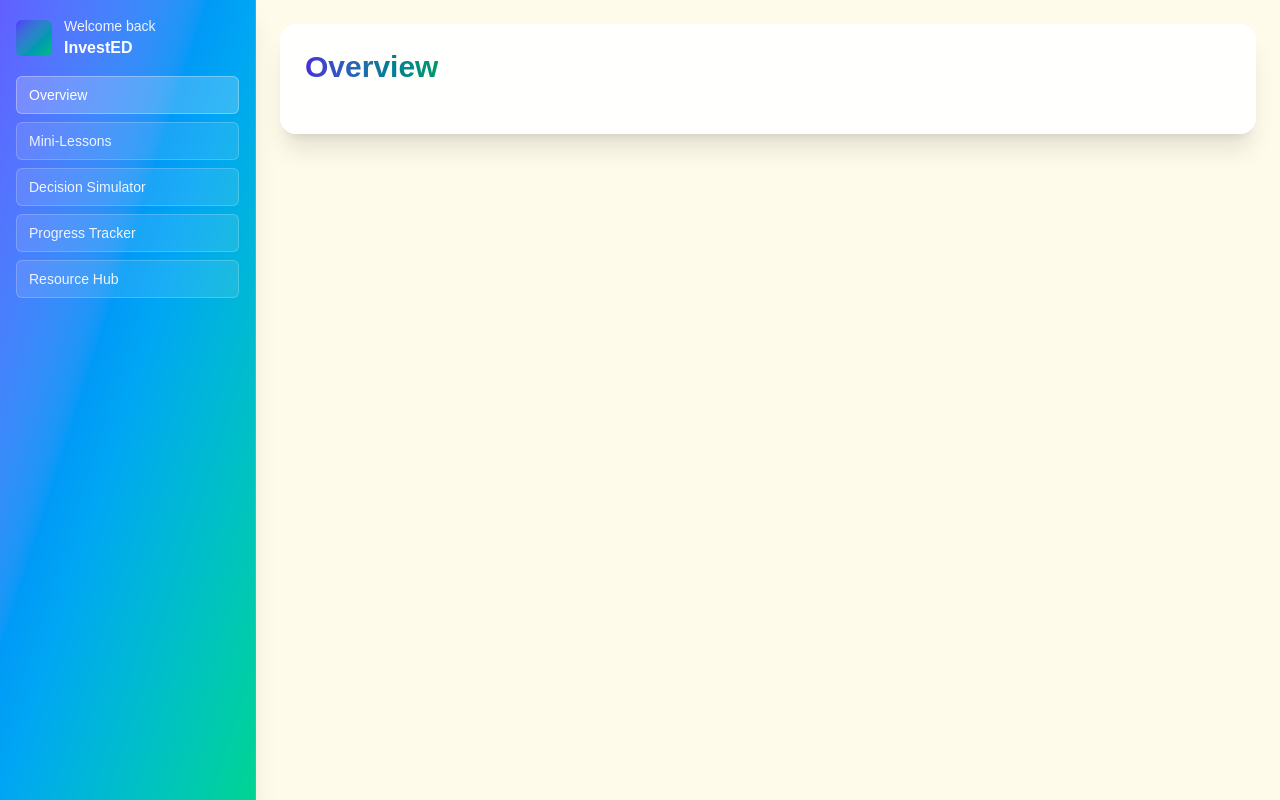
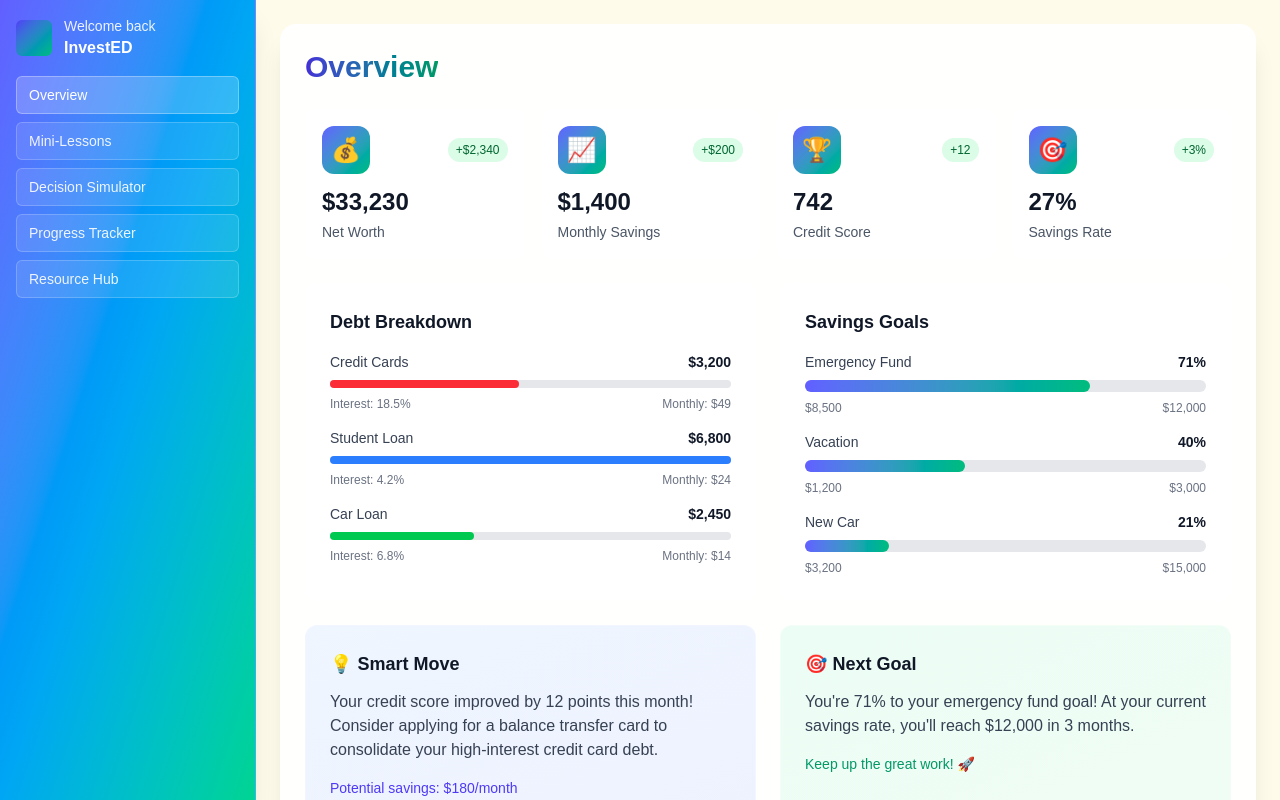
Before and after one commit to ccywinsk-cmu-F24/teamJAC-cmu-hackathon-F25, a Next.js app: page /dashboard in a window 1280 px wide. Built offline with nearby package versions, Linux system fonts and the light colour scheme.

Commit message:
Overview Page

```diff
--- a/src/app/dashboard/page.tsx
+++ b/src/app/dashboard/page.tsx
@@ -66,7 +66,8 @@ export default function DashboardPage() {
 
                         <section className="grid gap-4 sm:gap-6">
                             {activeTab === "Overview" && (
-                                <div className="grid grid-cols-1 md:grid-cols-3 gap-4">
+                                <div className="space-y-6">
+                                    <OverviewDashboard />
                                 </div>
                             )}
 
@@ -234,3 +235,169 @@ function LessonCard({
         </div>
     );
 }
+
+function OverviewDashboard() {
+    const financialData = {
+        totalAssets: 45680,
+        totalDebt: 12450,
+        netWorth: 33230,
+        monthlyIncome: 5200,
+        monthlyExpenses: 3800,
+        savingsRate: 27,
+        emergencyFund: 8500,
+        retirementSavings: 18750,
+        creditScore: 742
+    };
+
+    const debtBreakdown = [
+        { name: "Credit Cards", amount: 3200, interest: 18.5, color: "bg-red-500" },
+        { name: "Student Loan", amount: 6800, interest: 4.2, color: "bg-blue-500" },
+        { name: "Car Loan", amount: 2450, interest: 6.8, color: "bg-green-500" }
+    ];
+
+    const savingsProgress = [
+        { goal: "Emergency Fund", current: 8500, target: 12000, progress: 71 },
+        { goal: "Vacation", current: 1200, target: 3000, progress: 40 },
+        { goal: "New Car", current: 3200, target: 15000, progress: 21 }
+    ];
+
+    return (
+        <div className="space-y-6">
+            {/* Financial Summary Cards */}
+            <div className="grid grid-cols-1 md:grid-cols-2 lg:grid-cols-4 gap-4">
+                <FinancialCard
+                    title="Net Worth"
+                    value={`$${financialData.netWorth.toLocaleString()}`}
+                    change="+$2,340"
+                    changeType="positive"
+                    icon="💰"
+                />
+                <FinancialCard
+                    title="Monthly Savings"
+                    value={`$${(financialData.monthlyIncome - financialData.monthlyExpenses).toLocaleString()}`}
+                    change="+$200"
+                    changeType="positive"
+                    icon="📈"
+                />
+                <FinancialCard
+                    title="Credit Score"
+                    value={financialData.creditScore.toString()}
+                    change="+12"
+                    changeType="positive"
+                    icon="🏆"
+                />
+                <FinancialCard
+                    title="Savings Rate"
+                    value={`${financialData.savingsRate}%`}
+                    change="+3%"
+                    changeType="positive"
+                    icon="🎯"
+                />
+            </div>
+
+            {/* Charts and Progress */}
+            <div className="grid grid-cols-1 lg:grid-cols-2 gap-6">
+                {/* Debt Breakdown */}
+                <div className="rounded-xl border border-white/20 bg-white/70 dark:bg-white/10 p-6">
+                    <h3 className="text-lg font-semibold text-gray-900 dark:text-white mb-4">Debt Breakdown</h3>
+                    <div className="space-y-4">
+                        {debtBreakdown.map((debt, index) => (
+                            <div key={index} className="space-y-2">
+                                <div className="flex justify-between items-center">
+                                    <span className="text-sm font-medium text-gray-700 dark:text-gray-300">{debt.name}</span>
+                                    <span className="text-sm font-semibold text-gray-900 dark:text-white">${debt.amount.toLocaleString()}</span>
+                                </div>
+                                <div className="w-full bg-gray-200 dark:bg-gray-700 rounded-full h-2">
+                                    <div
+                                        className={`h-2 rounded-full ${debt.color}`}
+                                        style={{ width: `${(debt.amount / 6800) * 100}%` }}
+                                    ></div>
+                                </div>
+                                <div className="flex justify-between text-xs text-gray-500 dark:text-gray-400">
+                                    <span>Interest: {debt.interest}%</span>
+                                    <span>Monthly: ${Math.round(debt.amount * debt.interest / 100 / 12)}</span>
+                                </div>
+                            </div>
+                        ))}
+                    </div>
+                </div>
+
+                {/* Savings Goals */}
+                <div className="rounded-xl border border-white/20 bg-white/70 dark:bg-white/10 p-6">
+                    <h3 className="text-lg font-semibold text-gray-900 dark:text-white mb-4">Savings Goals</h3>
+                    <div className="space-y-4">
+                        {savingsProgress.map((goal, index) => (
+                            <div key={index} className="space-y-2">
+                                <div className="flex justify-between items-center">
+                                    <span className="text-sm font-medium text-gray-700 dark:text-gray-300">{goal.goal}</span>
+                                    <span className="text-sm font-semibold text-gray-900 dark:text-white">{goal.progress}%</span>
+                                </div>
+                                <div className="w-full bg-gray-200 dark:bg-gray-700 rounded-full h-3">
+                                    <div
+                                        className="h-3 rounded-full bg-gradient-to-r from-indigo-500 to-emerald-500"
+                                        style={{ width: `${goal.progress}%` }}
+                                    ></div>
+                                </div>
+                                <div className="flex justify-between text-xs text-gray-500 dark:text-gray-400">
+                                    <span>${goal.current.toLocaleString()}</span>
+                                    <span>${goal.target.toLocaleString()}</span>
+                                </div>
+                            </div>
+                        ))}
+                    </div>
+                </div>
+            </div>
+
+
+            {/* Financial Advice */}
+            <div className="grid grid-cols-1 md:grid-cols-2 gap-6">
+                <div className="rounded-xl border border-white/20 bg-gradient-to-br from-blue-50 to-indigo-50 dark:from-blue-900/20 dark:to-indigo-900/20 p-6">
+                    <h3 className="text-lg font-semibold text-gray-900 dark:text-white mb-3">💡 Smart Move</h3>
+                    <p className="text-gray-700 dark:text-gray-300 mb-4">
+                        Your credit score improved by 12 points this month! Consider applying for a balance transfer card to consolidate your high-interest credit card debt.
+                    </p>
+                    <div className="text-sm text-indigo-600 dark:text-indigo-400 font-medium">
+                        Potential savings: $180/month
+                    </div>
+                </div>
+
+                <div className="rounded-xl border border-white/20 bg-gradient-to-br from-emerald-50 to-green-50 dark:from-emerald-900/20 dark:to-green-900/20 p-6">
+                    <h3 className="text-lg font-semibold text-gray-900 dark:text-white mb-3">🎯 Next Goal</h3>
+                    <p className="text-gray-700 dark:text-gray-300 mb-4">
+                        You're 71% to your emergency fund goal! At your current savings rate, you'll reach $12,000 in 3 months.
+                    </p>
+                    <div className="text-sm text-emerald-600 dark:text-emerald-400 font-medium">
+                        Keep up the great work! 🚀
+                    </div>
+                </div>
+            </div>
+        </div>
+    );
+}
+
+function FinancialCard({ title, value, change, changeType, icon }: {
+    title: string;
+    value: string;
+    change: string;
+    changeType: "positive" | "negative";
+    icon: string;
+}) {
+    return (
+        <div className="rounded-xl border border-white/20 bg-white/70 dark:bg-white/10 p-4">
+            <div className="flex items-center justify-between mb-3">
+                <div className="w-12 h-12 rounded-xl bg-gradient-to-br from-indigo-500 to-emerald-500 flex items-center justify-center">
+                    <span className="text-2xl">{icon}</span>
+                </div>
+                <span className={`text-xs px-2 py-1 rounded-full ${
+                    changeType === "positive"
+                        ? "bg-green-100 text-green-800 dark:bg-green-900/20 dark:text-green-400"
+                        : "bg-red-100 text-red-800 dark:bg-red-900/20 dark:text-red-400"
+                }`}>
+                    {change}
+                </span>
+            </div>
+            <div className="text-2xl font-bold text-gray-900 dark:text-white mb-1">{value}</div>
+            <div className="text-sm text-gray-600 dark:text-gray-400">{title}</div>
+        </div>
+    );
+}
```
